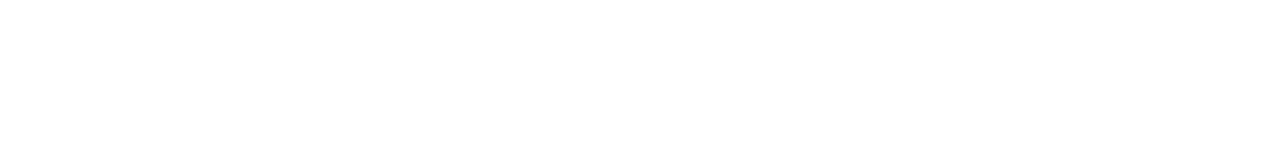
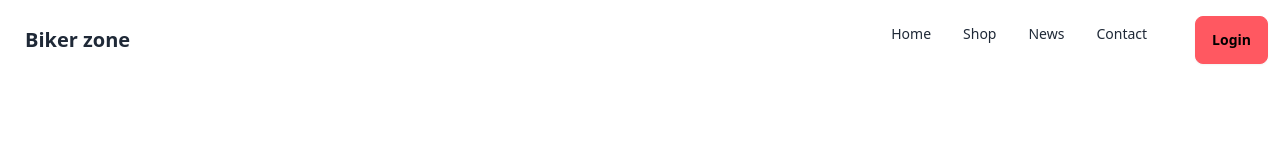
Before and after one commit to hrhabib07/biker-zone, a plain HTML site: page index.html in a window 1280 px wide. Drawn offline with nearby package versions, Linux system fonts and the light colour scheme.

Commit message:
new code added

```diff
--- a/index.html
+++ b/index.html
@@ -3,9 +3,44 @@
 <head>
     <meta charset="UTF-8">
     <meta name="viewport" content="width=device-width, initial-scale=1.0">
+    <link href="https://cdn.jsdelivr.net/npm/daisyui@4.6.1/dist/full.min.css" rel="stylesheet" type="text/css" />
+<script src="https://cdn.tailwindcss.com"></script>
+
     <title>Biker zone </title>
 </head>
 <body>
+    <header>
+        <div class="navbar bg-base-100">
+            <div class="navbar-start">
+              <div class="dropdown">
+                <div tabindex="0" role="button" class="btn btn-ghost lg:hidden">
+                  <svg xmlns="http://www.w3.org/2000/svg" class="h-5 w-5" fill="none" viewBox="0 0 24 24" stroke="currentColor"><path stroke-linecap="round" stroke-linejoin="round" stroke-width="2" d="M4 6h16M4 12h8m-8 6h16" /></svg>
+                </div>
+                <ul tabindex="0" class="menu menu-sm dropdown-content mt-3 z-[1] p-2 shadow bg-base-100 rounded-box w-52">
+                  <li><a>Home</a></li>
+                  <li><a>Shop</a></li>
+                  <li><a>News</a></li>
+                  <li><a>Contact</a></li>
+                </ul>
+              </div>
+              <a class="btn btn-ghost text-xl">Biker zone</a>
+            </div>
+            <div class="navbar-end hidden lg:flex">
+              <ul class="menu menu-horizontal px-1">
+                <li><a>Home</a></li>
+                  <li><a>Shop</a></li>
+                  <li><a>News</a></li>
+                  <li><a>Contact</a></li>
+                  <a class="btn btn-error ml-8">Login</a>
+              </ul>
 
+            </div>
+            <div class="navbar-end lg:hidden">
+              <a class="btn btn-error">Login</a>
+            </div>
+          </div>
+    </header>
+    <main></main>
+    <footer></footer>
 </body>
 </html>
--- /dev/null
+++ b/tailwind.config.js
@@ -0,0 +1,8 @@
+/** @type {import('tailwindcss').Config} */
+module.exports = {
+    content: ["./src/**/*.{html,js}"],
+    theme: {
+      extend: {},
+    },
+    plugins: [],
+  }
```
